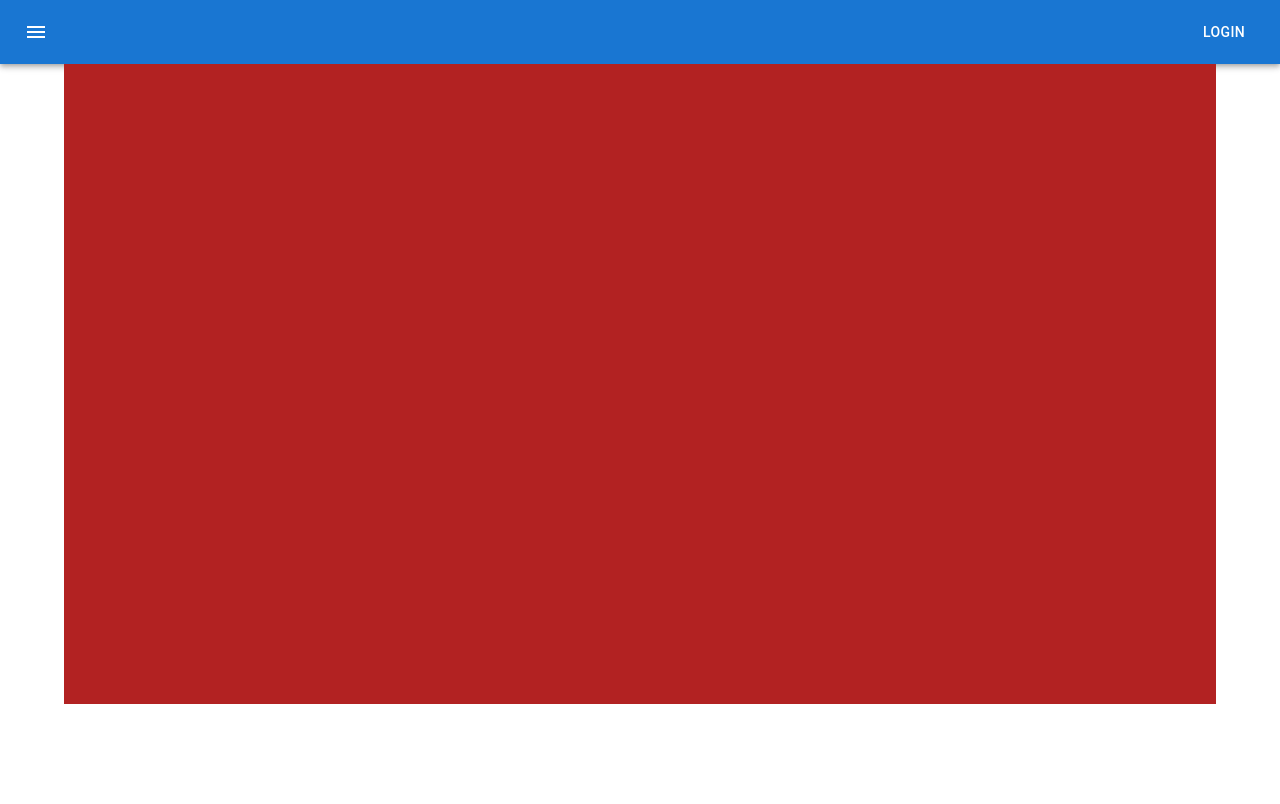
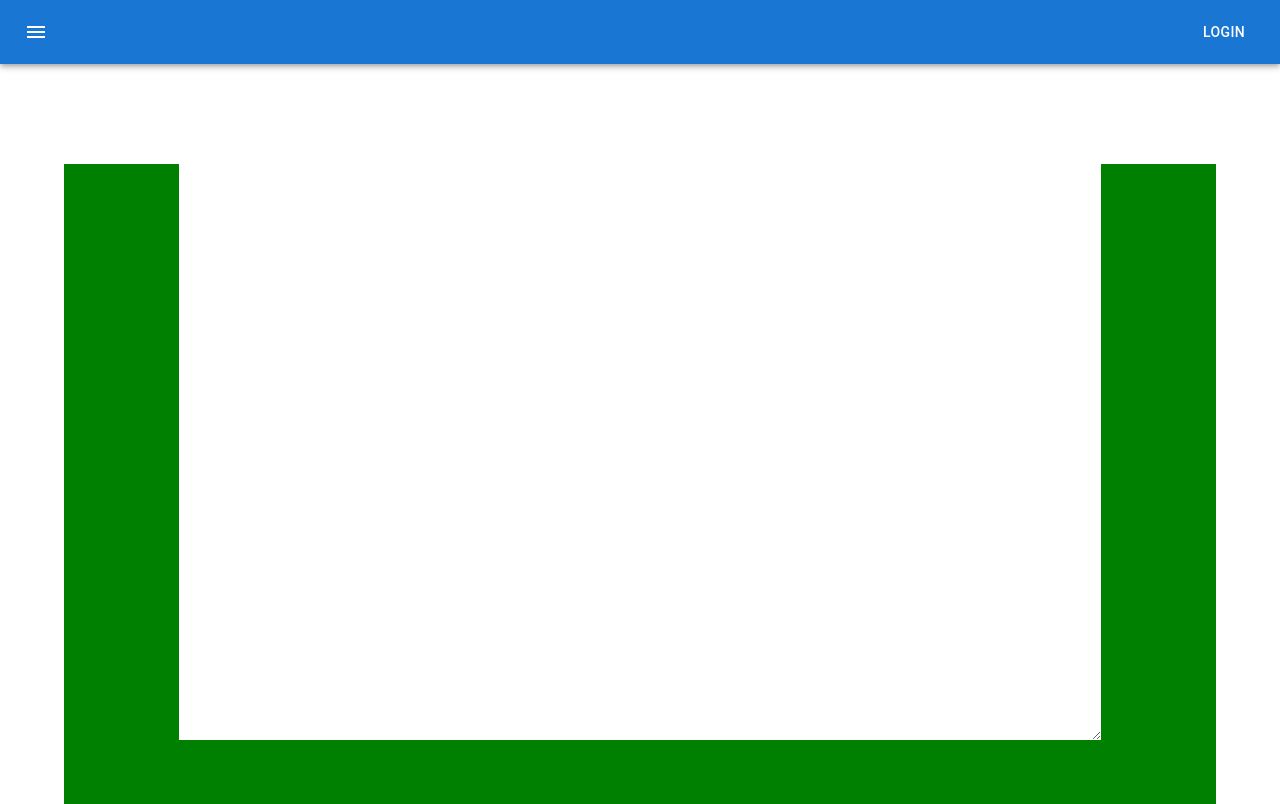
Before and after one commit to Gyu-Yeon/Blog-Project, a Next.js app: page /main/write in a window 1280 px wide. Built offline with nearby package versions, Linux system fonts and the light colour scheme.

Commit message:
main page2

```diff
--- a/package.json
+++ b/package.json
@@ -19,7 +19,8 @@
     "next": "14.1.0",
     "react": "^18.2.0",
     "react-dom": "^18.2.0",
-    "react-draft-wysiwyg": "^1.15.0"
+    "react-draft-wysiwyg": "^1.15.0",
+    "react-quill": "^2.0.0"
   },
   "devDependencies": {
     "@types/node": "^20",
--- a/src/app/main/write/page.tsx
+++ b/src/app/main/write/page.tsx
@@ -1,13 +1,25 @@
+"use-client";
+
 export default function Write() {
   return (
     <div
       className="d-flex mt-6"
       style={{
-        backgroundColor: "firebrick",
+        backgroundColor: "green",
         width: "90vw",
         height: "80vh",
         margin: "auto",
+        marginTop: "100px",
       }}
-    ></div>
+    >
+      <textarea
+        style={{
+          display: "flex",
+          width: "80%",
+          height: "90%",
+          margin: "auto",
+        }}
+      />
+    </div>
   );
 }
```
Also changed, not shown: 1 other file (tests, documents, lock files or other folders).
